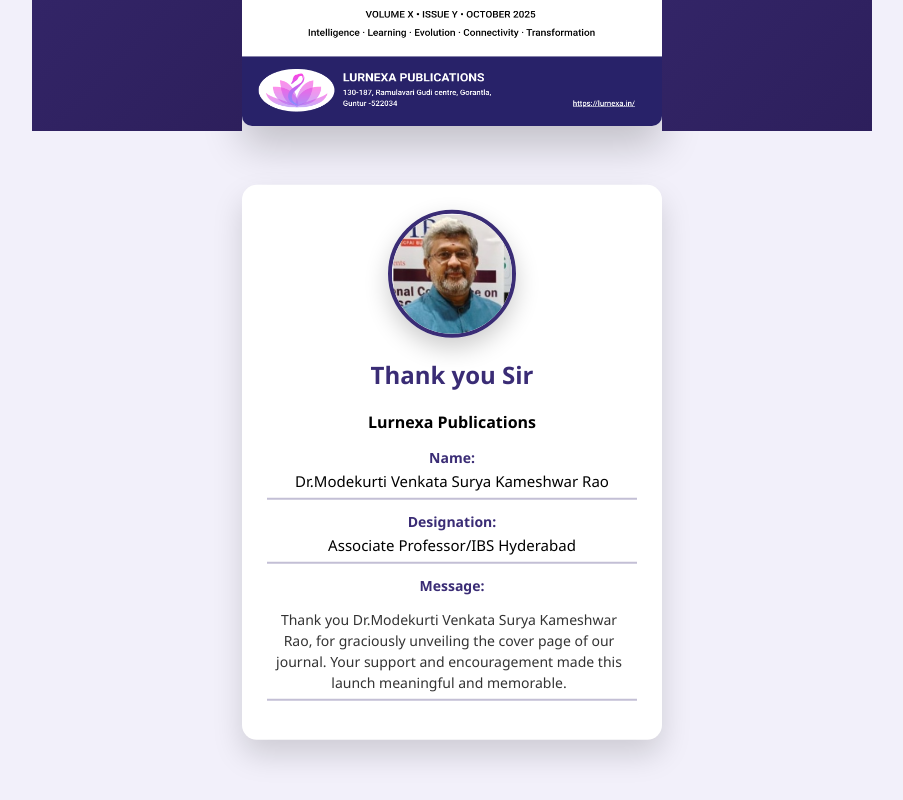
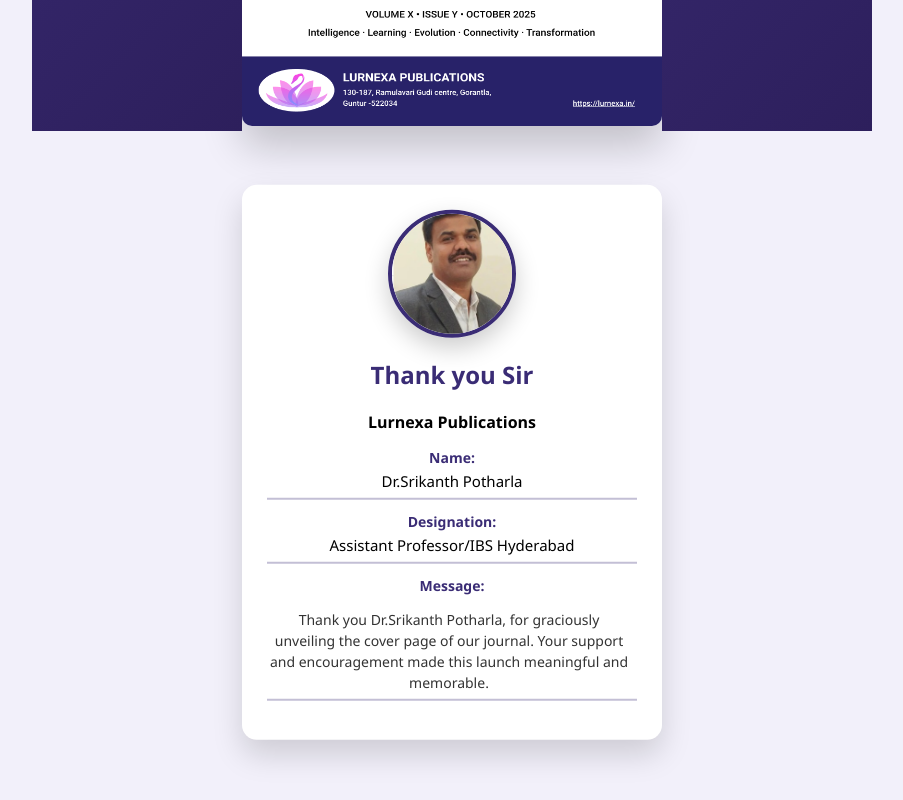
Before and after one commit to ascendvvit-ux/CIMS-FM, a plain HTML site: page launch.html in a window 1280 px wide. Shown: the part 717-1517 px from the top of the page, without its empty margins (188-1091 px from the left). Drawn offline with Linux system fonts and the light colour scheme.

Commit message:
Update launch.html

```diff
--- a/launch.html
+++ b/launch.html
@@ -26,7 +26,7 @@
 
         <!-- Launcher Image -->
         <div class="launcher-photo">
-            <img src="pic.jpeg" alt="Launcher">
+            <img src="pic2.jpeg" alt="Launcher">
         </div>
 
         <h2>Thank you Sir</h2>
@@ -35,14 +35,14 @@
         <!-- Name -->
         <div class="field">
             <label>Name:</label>
-            <div class="value">Dr.Modekurti Venkata Surya Kameshwar Rao</div>
+            <div class="value">Dr.Srikanth Potharla</div>
         </div>
 
         <!-- Designation -->
         <div class="field multi-line">
             <label>Designation:</label>
             <div class="value">
-                Associate Professor/IBS Hyderabad
+                Assistant Professor/IBS Hyderabad
             </div>
         </div>
 
@@ -50,7 +50,7 @@
         <div class="field message-block">
             <label>Message:</label>
             <p class="value">
-                Thank you Dr.Modekurti Venkata Surya Kameshwar Rao, for graciously unveiling the cover page of our journal.
+                Thank you Dr.Srikanth Potharla, for graciously unveiling the cover page of our journal.
                 Your support and encouragement made this launch meaningful and memorable.
             </p>
         </div>
```
